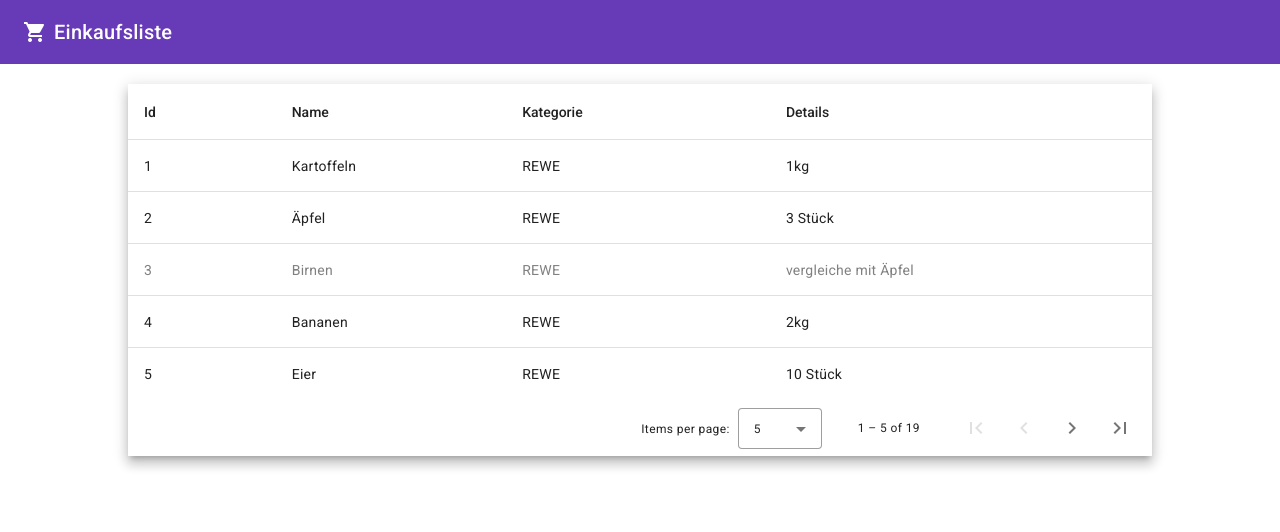
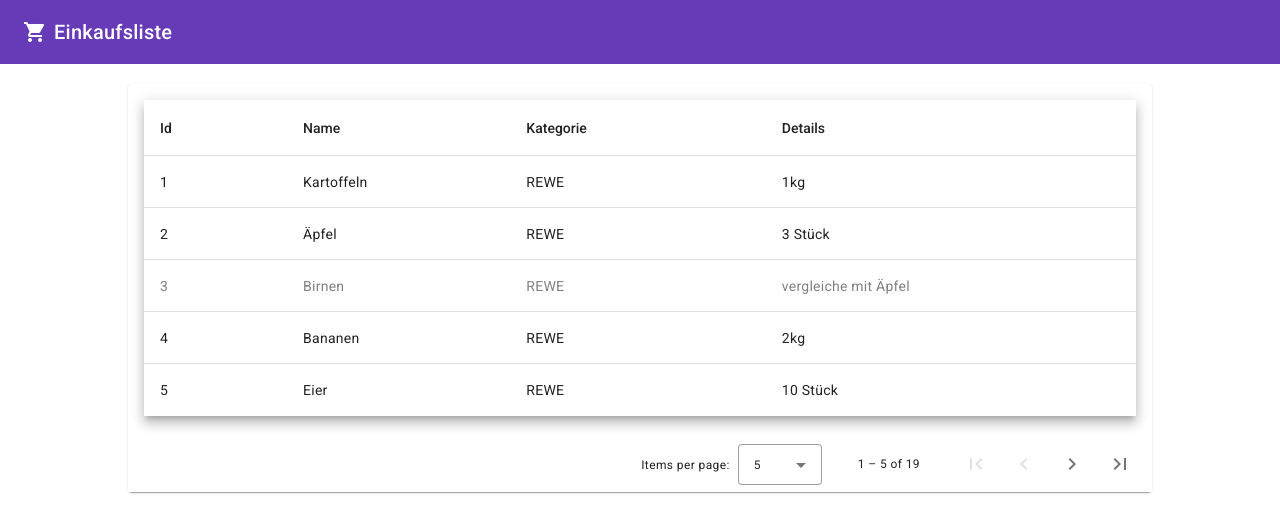
Before and after one commit to wliegel/shopping_list_editor, an Angular app: page / in a window 1280 px wide. Shown: the top 532 px of the page. Built offline with nearby package versions, Linux system fonts and the light colour scheme; data requests are answered from the project's data file.

Commit message:
Wrap the table into a mat-card

```diff
--- a/src/app/app.module.ts
+++ b/src/app/app.module.ts
@@ -11,6 +11,7 @@ import {MatTableModule} from "@angular/material/table";
 import {HttpClientModule} from "@angular/common/http";
 import {MatPaginatorModule} from "@angular/material/paginator";
 import {MatSortModule} from "@angular/material/sort";
+import {MatCardModule} from "@angular/material/card";
 
 @NgModule({
   declarations: [
@@ -25,7 +26,8 @@ import {MatSortModule} from "@angular/material/sort";
     MatTableModule,
     HttpClientModule,
     MatPaginatorModule,
-    MatSortModule
+    MatSortModule,
+    MatCardModule
   ],
   providers: [
     provideAnimationsAsync()
--- a/src/app/shopping-table/shopping-table.component.css
+++ b/src/app/shopping-table/shopping-table.component.css
@@ -1,3 +1,7 @@
+.paginator-table {
+  margin-bottom: 20px;
+}
+
 .inactive {
   color: gray;
 }
--- a/src/app/shopping-table/shopping-table.component.html
+++ b/src/app/shopping-table/shopping-table.component.html
@@ -1,32 +1,40 @@
+<mat-card>
+  <mat-card-header>
+
+  </mat-card-header>
+  <mat-card-content>
     <div class="mat-elevation-z8">
-  <table mat-table [dataSource]="dataSource" matSort class="full-width-table">
+      <table mat-table [dataSource]="dataSource" matSort class="paginator-table">
         <!-- Id Column -->
         <ng-container matColumnDef="id">
           <th mat-header-cell mat-sort-header *matHeaderCellDef>Id</th>
-      <td mat-cell *matCellDef="let element">{{element.id}}</td>
+          <td mat-cell *matCellDef="let element">{{ element.id }}</td>
         </ng-container>
 
         <ng-container matColumnDef="name">
           <th mat-header-cell mat-sort-header *matHeaderCellDef>Name</th>
-      <td mat-cell *matCellDef="let element">{{element.name}}</td>
+          <td mat-cell *matCellDef="let element">{{ element.name }}</td>
         </ng-container>
 
         <ng-container matColumnDef="category">
           <th mat-header-cell mat-sort-header *matHeaderCellDef>Kategorie</th>
-      <td mat-cell *matCellDef="let element">{{element.category}}</td>
+          <td mat-cell *matCellDef="let element">{{ element.category }}</td>
         </ng-container>
 
         <ng-container matColumnDef="description">
           <th mat-header-cell mat-sort-header *matHeaderCellDef>Details</th>
-      <td mat-cell *matCellDef="let element">{{element.description}}</td>
+          <td mat-cell *matCellDef="let element">{{ element.description }}</td>
         </ng-container>
 
         <tr mat-header-row *matHeaderRowDef="displayedColumns"></tr>
         <tr mat-row *matRowDef="let row; columns: displayedColumns;" [ngClass]="{'inactive': !row.active}"></tr>
       </table>
-
+    </div>
+  </mat-card-content>
+  <mat-card-footer>
     <mat-paginator
       [pageSizeOptions]="[5, 10, 50, 100, 250]"
       [showFirstLastButtons]=true>
     </mat-paginator>
-</div>
+  </mat-card-footer>
+</mat-card>
```
Lines whose indentation alone changed are shown as unchanged.
